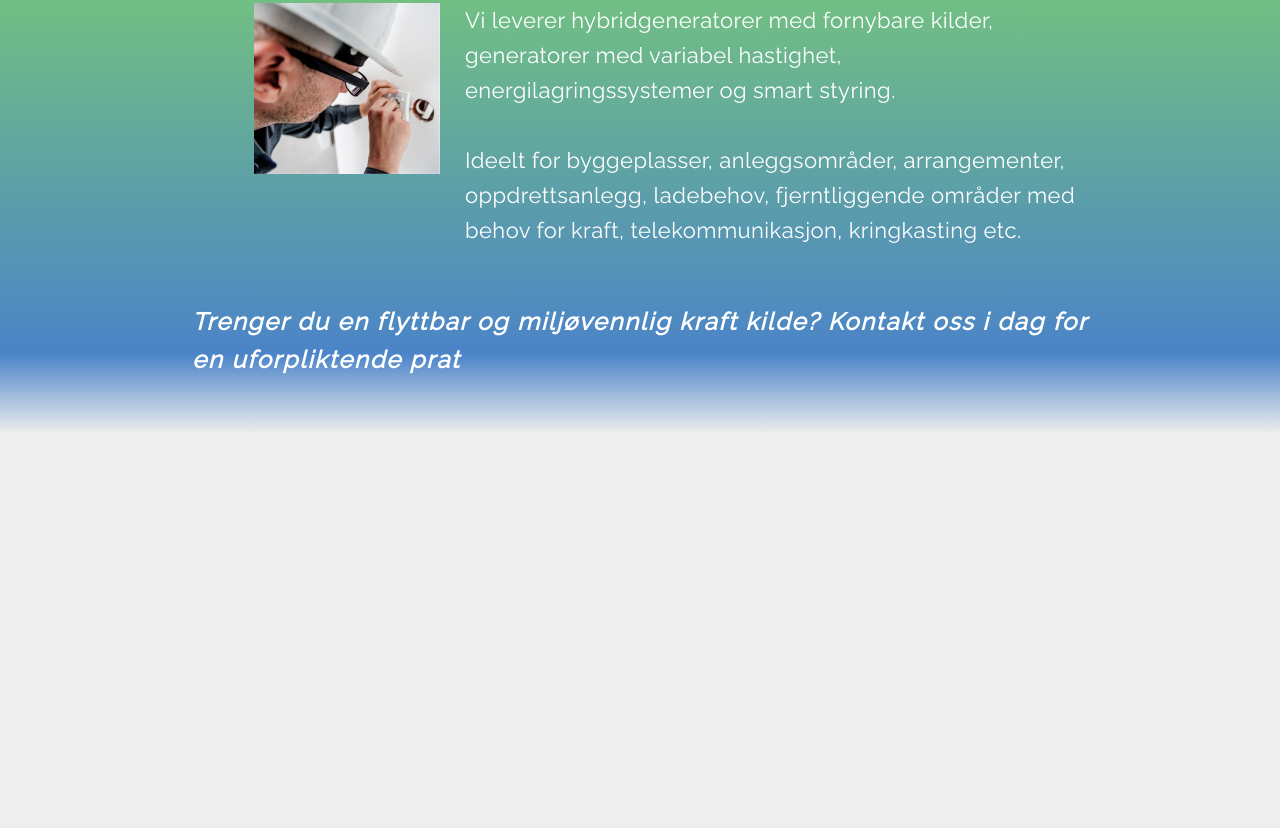
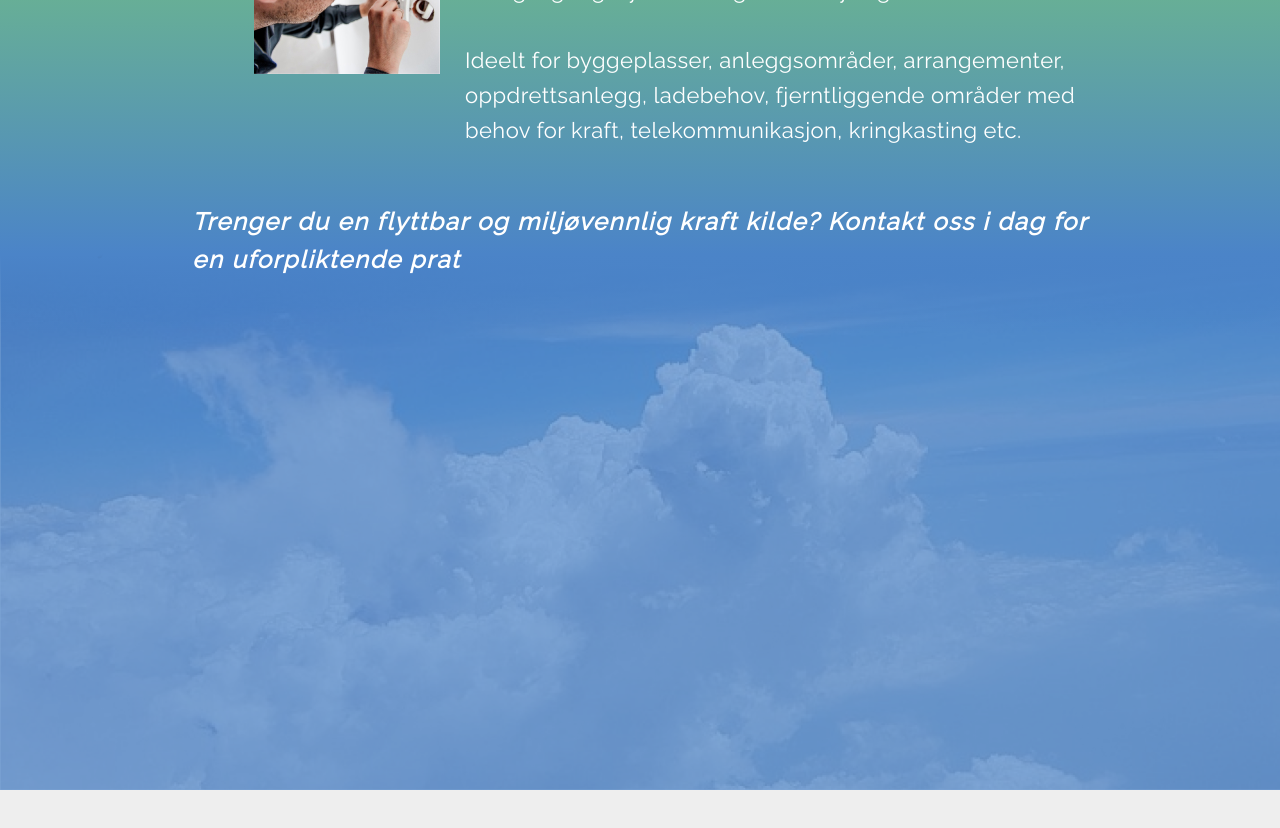
Before and after one commit to rayosdev/hybridkraft, a website: page dist/index.html in a window 1280 px wide. Shown: the part 1098-1926 px from the top of the page. Before the commit the page ends 1818 px from the top, so only its background shows below. Drawn offline with Linux system fonts and the light colour scheme.

Commit message:
fixing bends

```diff
--- a/dist/css/style.css
+++ b/dist/css/style.css
@@ -183,6 +183,7 @@ li {
   position: relative;
   min-height: 500px;
   background: #000;
+  top: -50px;
 }
 
 .top-content:before {
@@ -201,8 +202,6 @@ li {
 
 .top-content .top-content__bend {
   border: solid 1px rgba(0, 0, 0, 0);
-  position: relative;
-  top: -50px;
   width: 100%;
   -webkit-user-select: none;
      -moz-user-select: none;
@@ -213,6 +212,7 @@ li {
 .top-content__container {
   max-width: 1440px;
   margin: 0 auto;
+  margin-top: 3%;
   position: relative;
   display: -ms-grid;
   display: grid;
@@ -259,13 +259,14 @@ li {
   background: -webkit-gradient(linear, left top, left bottom, color-stop(33.02%, #7BCD73), color-stop(69.52%, #4B84C8), color-stop(76.11%, rgba(75, 132, 200, 0)));
   background: linear-gradient(180deg, #7BCD73 33.02%, #4B84C8 69.52%, rgba(75, 132, 200, 0) 76.11%);
   min-height: 1200px;
+  position: relative;
+  top: -100px;
 }
 
 .top-section__bend {
+  position: relative;
   border: solid 1px rgba(0, 0, 0, 0);
-  position: relative;
   z-index: 100;
-  top: -100px;
   width: 100%;
   -webkit-user-select: none;
      -moz-user-select: none;
@@ -375,4 +376,34 @@ li {
   -ms-grid-column-align: center;
       justify-self: center;
 }
+
+.middle-section {
+  position: relative;
+  top: -490px;
+  z-index: -1;
+  min-height: 560px;
+  background-color: #4B84C8;
+}
+
+.middle-section:after {
+  content: "";
+  width: 100%;
+  display: block;
+  background-image: url("../img/img-clouds.jpg");
+  background-repeat: no-repeat;
+  background-size: cover;
+  opacity: 0.3;
+  position: absolute;
+  top: 0;
+  left: 0;
+  min-height: 560px;
+}
+
+.middle-section__bg-img {
+  opacity: 0.3;
+}
+
+.middle-section img {
+  width: 100%;
+}
 /*# sourceMappingURL=style.css.map */
--- a/dist/css/style.sass
+++ b/dist/css/style.sass
@@ -163,12 +163,12 @@ li
     position: relative
     min-height: 500px
     background: #000
+    top: -50px
 
     &:before
         content: ""
         width: 100%
         background: url("../img/img-header-byggplass.jpg") no-repeat
-
         background-size: cover
         display: block;
         position: absolute;
@@ -181,14 +181,13 @@ li
     .top-content__bend
         // z-index: -1
         border: solid 1px rgba(0,0,0,0)
-        position: relative
-        top: -50px
         width: 100%
         user-select: none
 
     &__container
         max-width: 1440px
         margin: 0 auto
+        margin-top: 3%
         position: relative
         display: grid
         justify-content: center
@@ -228,12 +227,13 @@ li
     width: 100%
     background: linear-gradient(180deg, #7BCD73 33.02%, #4B84C8 69.52%, rgba(75, 132, 200, 0) 76.11%);
     min-height: 1200px;
+    position: relative
+    top: -100px
 
     &__bend
+        position: relative
         border: solid 1px rgba(0,0,0,0)
-        position: relative
         z-index: 100
-        top: -100px
         width: 100%
         user-select: none
 
@@ -305,3 +305,30 @@ li
 
             margin-top: 30px;
             justify-self: center
+
+
+.middle-section
+
+    position: relative
+    top: -490px
+    z-index: -1
+    min-height: 560px;
+    background-color: #4B84C8
+    &:after
+        content: ""
+        width: 100%
+        display: block
+        background-image: url("../img/img-clouds.jpg")
+        background-repeat: no-repeat;
+        background-size: cover;
+        opacity: 0.3
+        position: absolute
+        top: 0
+        left: 0
+        min-height: 560px;
+
+    &__bg-img
+        opacity: 0.3
+
+    img
+        width: 100%
--- a/dist/index.html
+++ b/dist/index.html
@@ -65,8 +65,11 @@
             <h4 id="cEnd">Trenger du en flyttbar og miljøvennlig kraft kilde?  Kontakt oss i dag for en uforpliktende prat</h4>
         </div>
     </section>
-    <section class="middel-section">
-
+    <section class="middle-section">
+        <!-- <img class="middle-section__bg-img" src="img/img-clouds.jpg" alt="" srcset=""> -->
+        <div class="middle-section__container">
+            <h1>Hva er Hybridkraft?</h1>
+        </div>
     </section>
 </div>
 
--- a/package.json
+++ b/package.json
@@ -9,7 +9,7 @@
   "keywords": [],
   "author": "",
   "license": "ISC",
-  "homepage":"https://rayosdev.github.io/hybrid-kraft",
+  "homepage": "https://rayosdev.github.io/hybrid-kraft",
   "dependencies": {
     "gh-pages": "^2.0.1"
   }
```
Also changed, not shown: dist/img/img-clouds.jpg (added), 1 other file.
